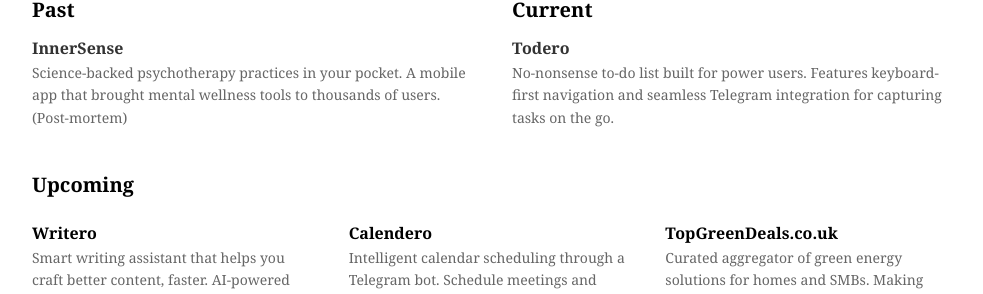
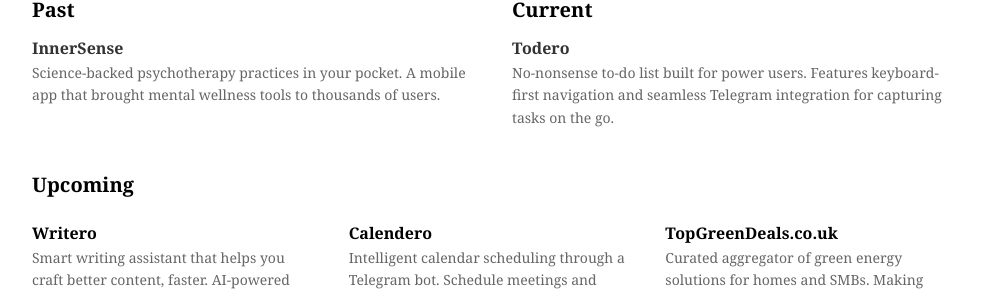
Before and after one commit to ivankuznetsov/ikuznetsov.com, a Jekyll site: the page built from index.markdown, in a window 1280 px wide. Shown: the part 391-685 px from the top of the page, without its empty margins (148-1131 px from the left). Built offline with Jekyll 4.4.1, drawn with Linux system fonts in a browser that asks for light colours; some web fonts are replaced.

Commit message:
fix for text

```diff
--- a/index.markdown
+++ b/index.markdown
@@ -35,7 +35,7 @@
 
       <div class="project-item">
         <h4><a href="http://innersense.app" target="_blank">InnerSense</a></h4>
-        <p>Science-backed psychotherapy practices in your pocket. A mobile app that brought mental wellness tools to thousands of users. (Post-mortem)</p>
+        <p>Science-backed psychotherapy practices in your pocket. A mobile app that brought mental wellness tools to thousands of users. <!--(Post-mortem)--> </p>
       </div>
     </div>
 
```
